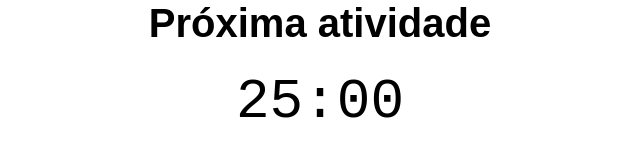
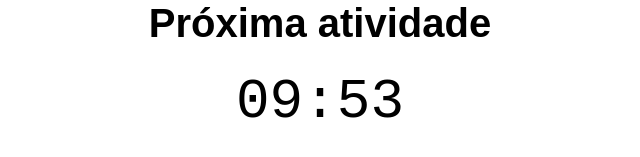
Before and after one commit to acmesquita/remember-app, a Next.js app: page / in a window 1280 px wide. Shown: the part 333-490 px from the top of the page, without its empty margins (320-960 px from the left). Built offline with nearby package versions, Linux system fonts and the light colour scheme.

Commit message:
criando a lógica da aplicação

```diff
--- a/src/pages/index.tsx
+++ b/src/pages/index.tsx
@@ -1,10 +1,39 @@
+import { useEffect, useState } from 'react'
 import styles from '../styles/Home.module.css'
 
 export default function Home() {
+  const timeDefault = 10 * 60
+  const [time, setTime] = useState(timeDefault)
+  const min = Math.floor(time / 60).toString().padStart(2, '0')
+  const sec = Math.floor(time % 60).toString().padStart(2, '0')
+
+  function notify() {
+    if (Notification.permission === "granted") {
+      new Notification('Hora de ir ali', {
+        body: "Vá lá beber água."
+      })
+    }
+    setTime(timeDefault)
+  }
+  useEffect(() => {
+    Notification.requestPermission();
+  },[])
+
+  useEffect(()=>{
+    if(time <= 0) {
+      notify()
+      return
+    }
+
+    setTimeout(()=>{
+      setTime(time - 1)
+    }, 1000)
+  }, [time])
+
   return (
     <main className={styles.container}>
       <h1 className={styles.title}>Próxima atividade</h1>
-      <p className={styles.time}>25:00</p>
+      <p className={styles.time}>{min}:{sec}</p>
     </main>
   )
 }
```
Also changed, not shown: public/manifest.json, 1 other file (tests, documents, lock files or other folders).
